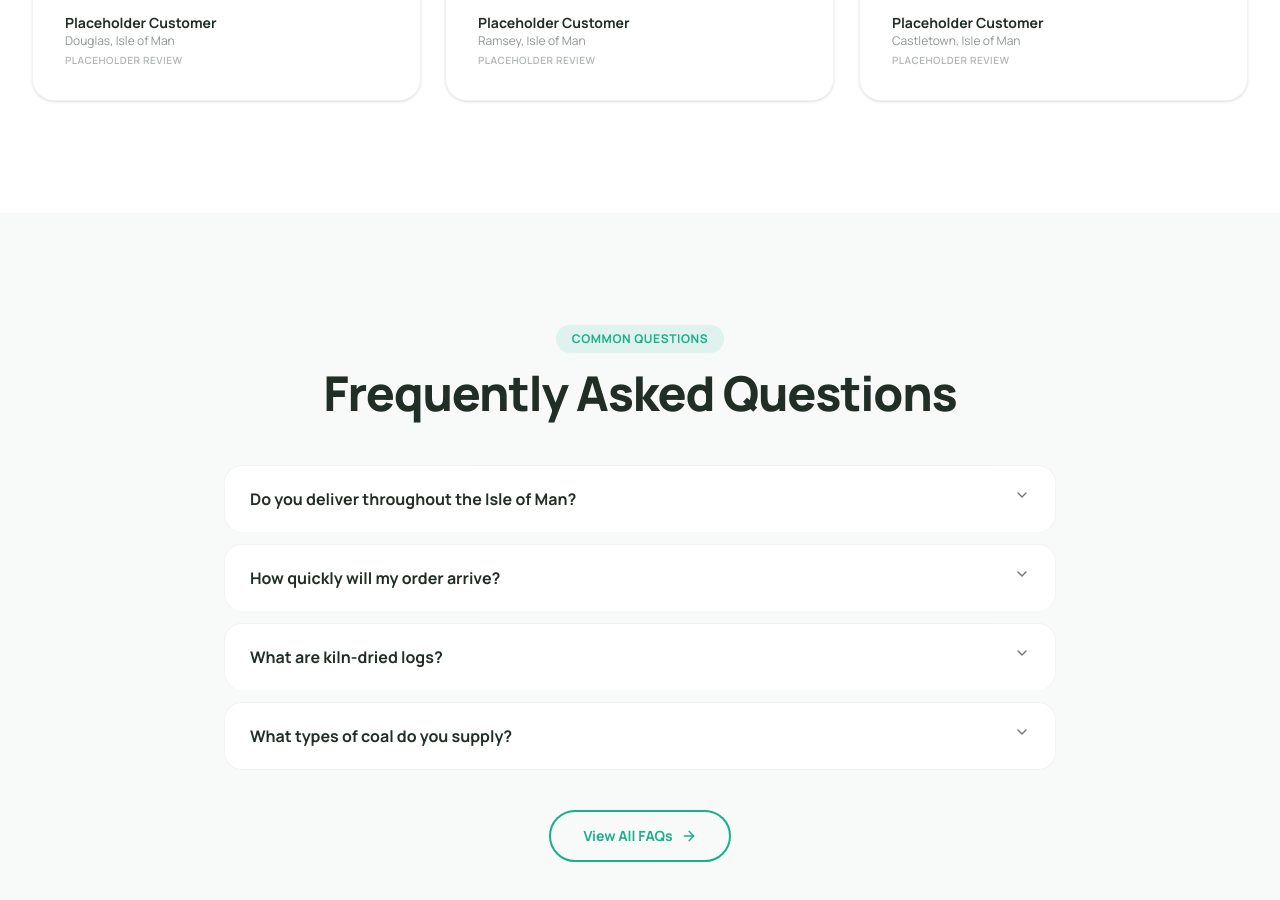
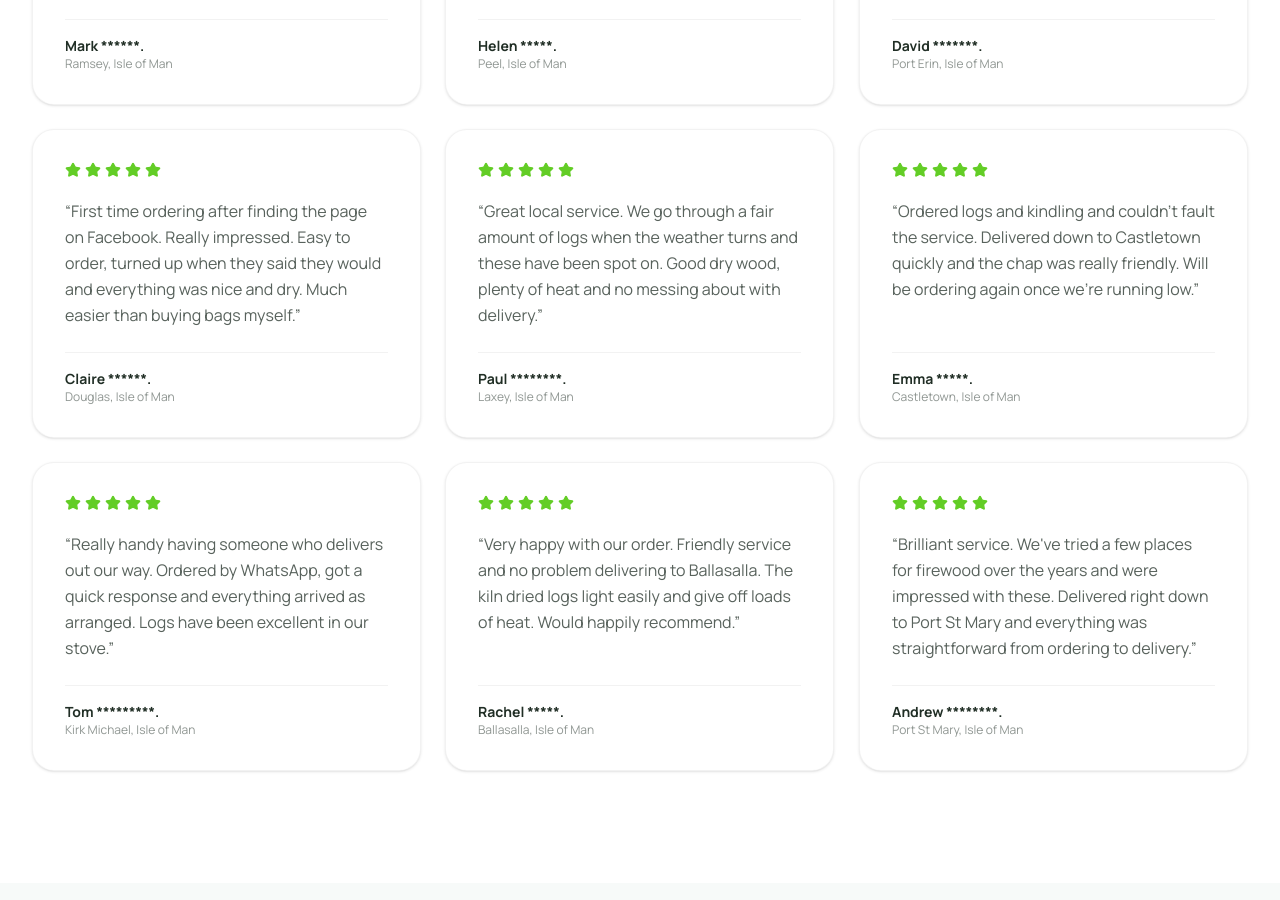
Before and after one commit to LYNKSPortal/grasshopper-fuels-iom, a Next.js app: page / in a window 1280 px wide. Shown: the part 5360-6260 px from the top of the page. Built offline with nearby package versions, Linux system fonts and the light colour scheme.

Commit message:
Add real customer reviews to testimonials section

```diff
--- a/src/components/home/testimonials.tsx
+++ b/src/components/home/testimonials.tsx
@@ -5,21 +5,57 @@ import { FadeIn } from "@/components/motion/fade-in";
 const testimonials = [
   {
     quote:
-      "Placeholder review: The logs lit easily and burned really well all evening. Delivery was straightforward too.",
-    name: "Placeholder Customer",
+      "Been using these guys for logs and smokeless fuel for a while now. Always reliable and saves me having to drive down Douglas way to get stocked up. Friendly delivery too.",
+    name: "Mark ******.",
+    location: "Ramsey, Isle of Man",
+  },
+  {
+    quote:
+      "Messaged on Facebook in the morning and had the logs delivered over to Peel without any hassle. Great quality and a good sized load. Very pleased with them.",
+    name: "Helen *****.",
+    location: "Peel, Isle of Man",
+  },
+  {
+    quote:
+      "Excellent service all the way down south. I wasn't sure if delivery to Port Erin would be an issue but it wasn't at all. Quick reply, friendly driver and the logs burn really well.",
+    name: "David *******.",
+    location: "Port Erin, Isle of Man",
+  },
+  {
+    quote:
+      "First time ordering after finding the page on Facebook. Really impressed. Easy to order, turned up when they said they would and everything was nice and dry. Much easier than buying bags myself.",
+    name: "Claire ******.",
     location: "Douglas, Isle of Man",
   },
   {
     quote:
-      "Placeholder review: Good quality coal and friendly service when my order was delivered. Would recommend.",
-    name: "Placeholder Customer",
-    location: "Ramsey, Isle of Man",
+      "Great local service. We go through a fair amount of logs when the weather turns and these have been spot on. Good dry wood, plenty of heat and no messing about with delivery.",
+    name: "Paul ********.",
+    location: "Laxey, Isle of Man",
   },
   {
     quote:
-      "Placeholder review: Easy to arrange, and the kindling made getting the fire started so much simpler.",
-    name: "Placeholder Customer",
+      "Ordered logs and kindling and couldn't fault the service. Delivered down to Castletown quickly and the chap was really friendly. Will be ordering again once we're running low.",
+    name: "Emma *****.",
     location: "Castletown, Isle of Man",
+  },
+  {
+    quote:
+      "Really handy having someone who delivers out our way. Ordered by WhatsApp, got a quick response and everything arrived as arranged. Logs have been excellent in our stove.",
+    name: "Tom *********.",
+    location: "Kirk Michael, Isle of Man",
+  },
+  {
+    quote:
+      "Very happy with our order. Friendly service and no problem delivering to Ballasalla. The kiln dried logs light easily and give off loads of heat. Would happily recommend.",
+    name: "Rachel *****.",
+    location: "Ballasalla, Isle of Man",
+  },
+  {
+    quote:
+      "Brilliant service. We've tried a few places for firewood over the years and were impressed with these. Delivered right down to Port St Mary and everything was straightforward from ordering to delivery.",
+    name: "Andrew ********.",
+    location: "Port St Mary, Isle of Man",
   },
 ];
 
@@ -31,7 +67,7 @@ export function HomeTestimonials() {
           <SectionHeading
             eyebrow="Customer Feedback"
             title="What Customers Say"
-            description="Illustrative placeholder reviews shown for demonstration purposes. Real customer testimonials can be added once available."
+            description="Real feedback from customers across the Isle of Man."
           />
         </FadeIn>
         <div className="mt-14 grid grid-cols-1 gap-6 sm:grid-cols-2 lg:grid-cols-3">
--- a/src/components/testimonial-card.tsx
+++ b/src/components/testimonial-card.tsx
@@ -20,9 +20,6 @@ export function TestimonialCard({ quote, name, location }: TestimonialCardProps)
       <div className="mt-6 border-t border-black/5 pt-4">
         <p className="text-sm font-bold text-[#202e25]">{name}</p>
         <p className="text-xs text-[#202e25]/50">{location}</p>
-        <p className="mt-1 text-[10px] font-semibold uppercase tracking-wider text-[#202e25]/35">
-          Placeholder review
-        </p>
       </div>
     </div>
   );
```
